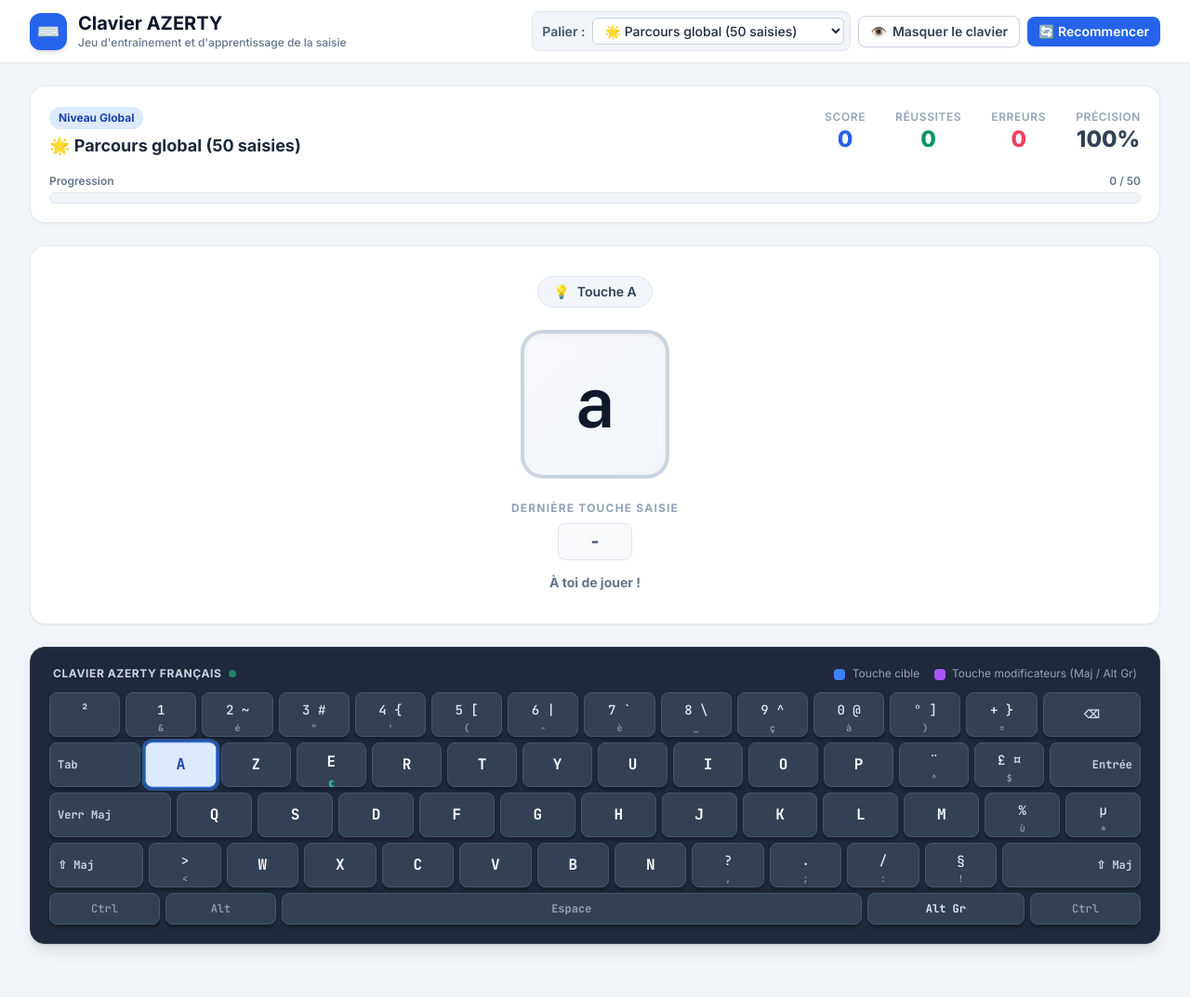
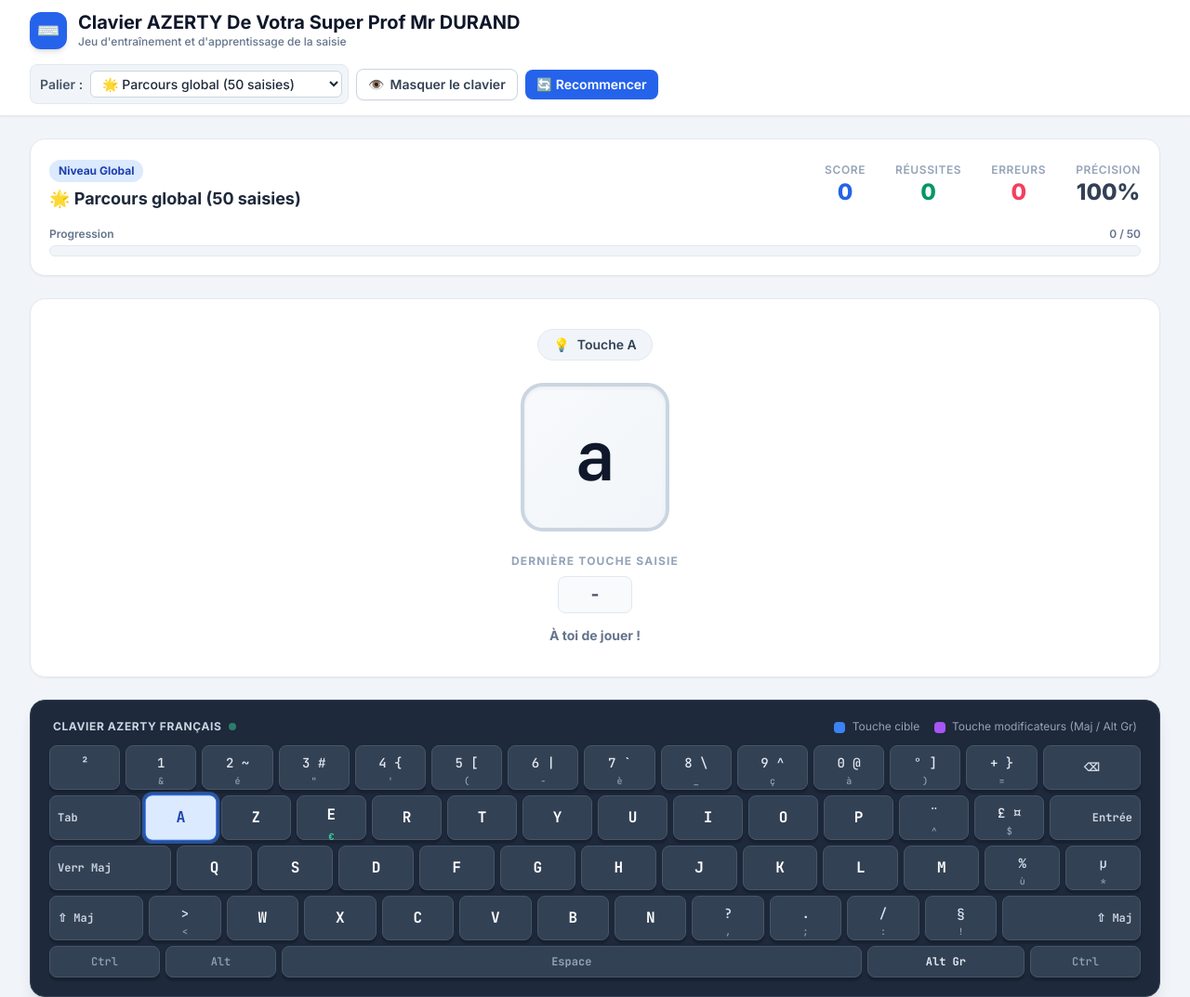
Before and after one commit to 2024ray/clavier-azerty, a plain HTML site: page index.html in a window 1280 px wide. Shown: the top 1073 px of the page at 93% size. Before the commit the page ends 1040 px from the top, so only its background shows below. Drawn offline with nearby package versions, Linux system fonts and the light colour scheme.

Commit message:
Update index.html

```diff
--- a/index.html
+++ b/index.html
@@ -91,7 +91,7 @@
           ⌨️
         </div>
         <div>
-          <h1 class="text-xl font-bold text-slate-900 leading-tight">Clavier AZERTY</h1>
+          <h1 class="text-xl font-bold text-slate-900 leading-tight">Clavier AZERTY De Votra Super Prof Mr DURAND</h1>
           <p class="text-xs text-slate-500 font-medium">Jeu d'entraînement et d'apprentissage de la saisie</p>
         </div>
       </div>
```
